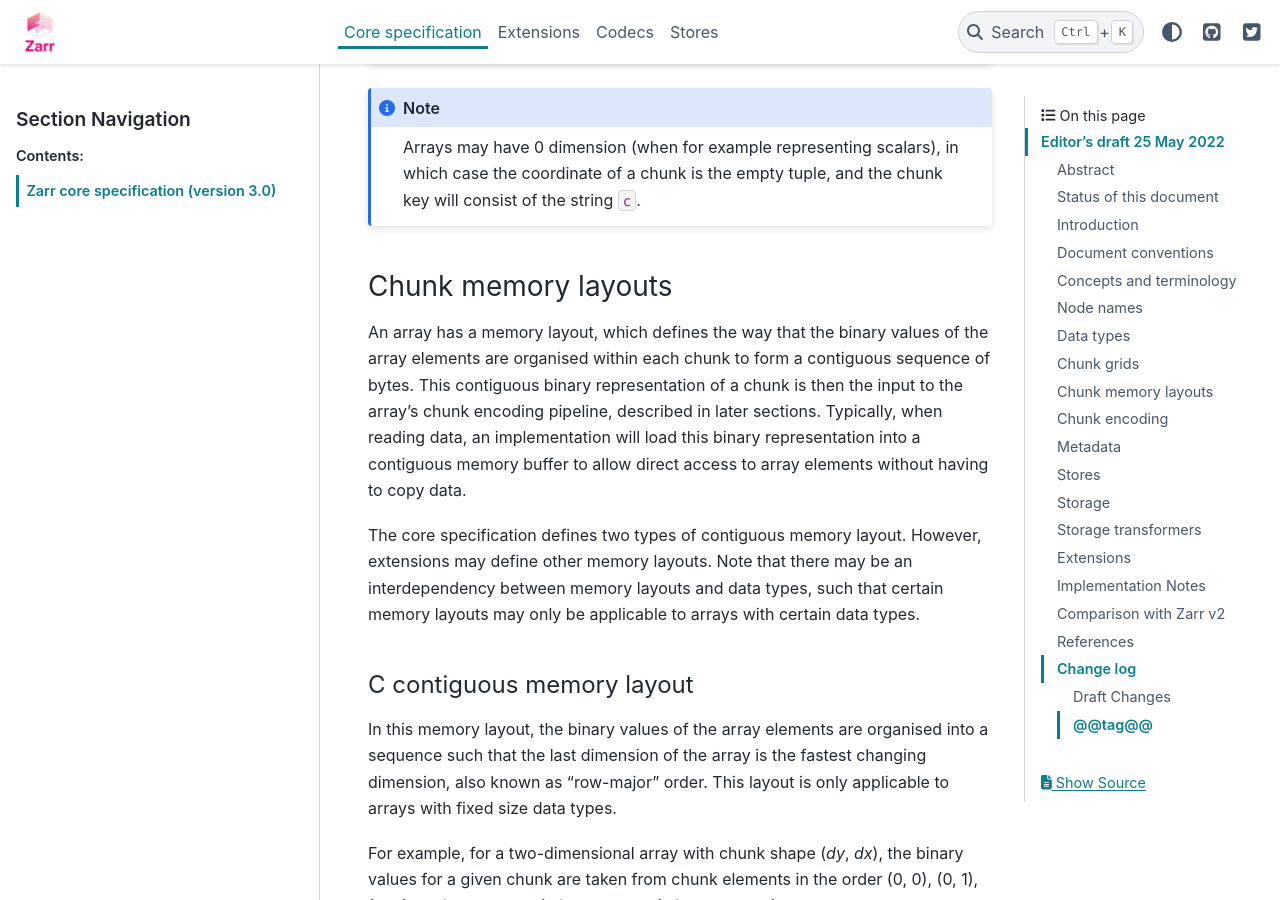
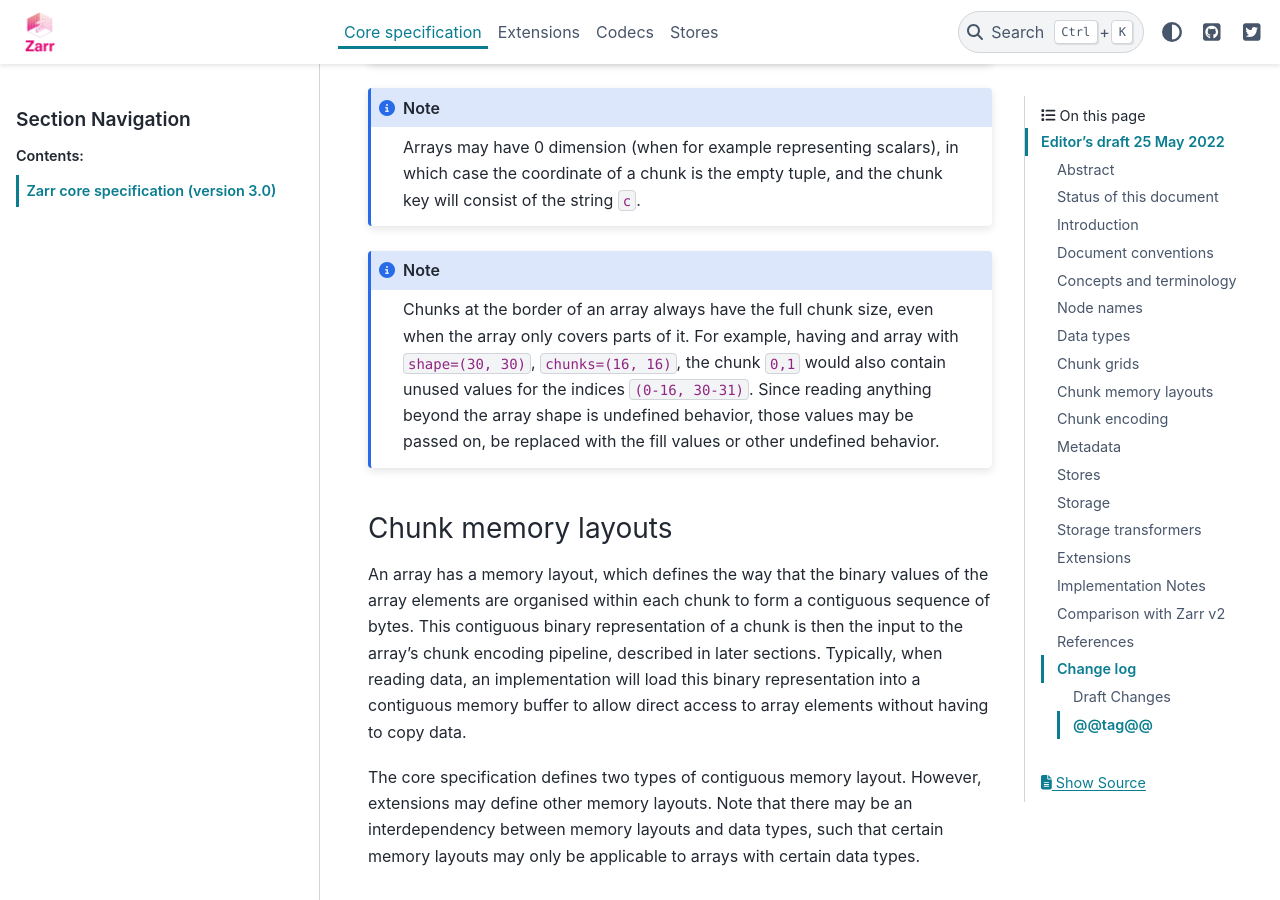
Before and after one commit to zarr-developers/zarr-specs, a Sphinx documentation site: the page built from docs/core/v3.0.rst, in a window 1280 px wide and 900 px high, scrolled down 15085 px. Built offline with Sphinx 7.4.7 and the PyData theme 0.15.4, drawn with Linux system fonts in a browser that asks for light colours.

Commit message:
chunk-grid: add note about chunks at the array border

```diff
--- a/docs/core/v3.0.rst
+++ b/docs/core/v3.0.rst
@@ -687,6 +687,12 @@ arbitrary length in a "negative" direction along any dimension.
    in which case the coordinate of a chunk is the empty tuple, and the chunk key
    will consist of the string ``c``.
 
+.. note:: Chunks at the border of an array always have the full chunk size, even when
+   the array only covers parts of it. For example, having and array with ``shape=(30, 30)``,
+   ``chunks=(16, 16)``, the chunk ``0,1`` would also contain unused values for the indices
+   ``(0-16, 30-31)``. Since reading anything beyond the array shape is undefined behavior,
+   those values may be passed on, be replaced with the fill values or other undefined behavior.
+
 Chunk memory layouts
 ====================
 
```
